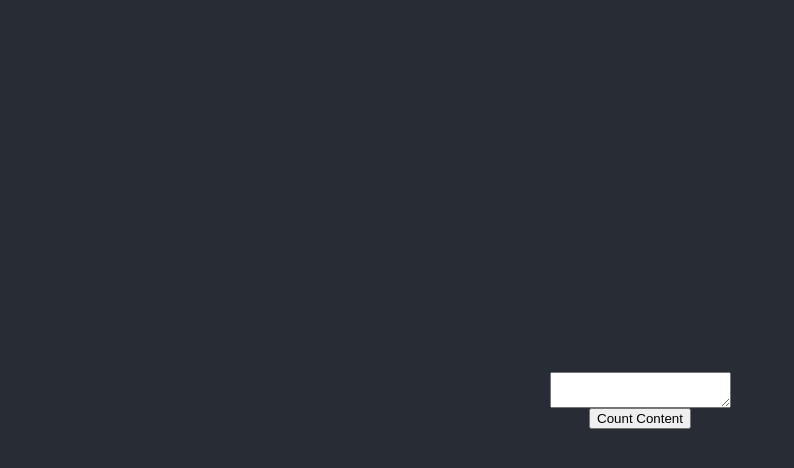
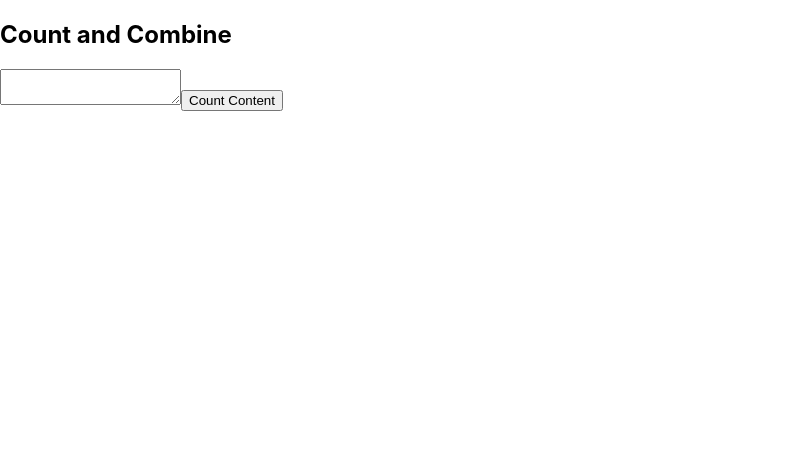
Before and after one commit to imcauley/CountAndCombine, a React (Create React App) app: page / in a window 1280 px wide. Shown: the top 468 px of the page, without its empty margins (0-794 px from the left). Built offline with nearby package versions, Linux system fonts and the light colour scheme.

Commit message:
delete rows

```diff
--- a/package.json
+++ b/package.json
@@ -36,5 +36,8 @@
       "last 1 firefox version",
       "last 1 safari version"
     ]
+  },
+  "devDependencies": {
+    "tailwindcss": "^3.4.0"
   }
 }
--- a/src/App.css
+++ /dev/null
@@ -1,38 +0,0 @@
-.App {
-  text-align: center;
-}
-
-.App-logo {
-  height: 40vmin;
-  pointer-events: none;
-}
-
-@media (prefers-reduced-motion: no-preference) {
-  .App-logo {
-    animation: App-logo-spin infinite 20s linear;
-  }
-}
-
-.App-header {
-  background-color: #282c34;
-  min-height: 100vh;
-  display: flex;
-  flex-direction: column;
-  align-items: center;
-  justify-content: center;
-  font-size: calc(10px + 2vmin);
-  color: white;
-}
-
-.App-link {
-  color: #61dafb;
-}
-
-@keyframes App-logo-spin {
-  from {
-    transform: rotate(0deg);
-  }
-  to {
-    transform: rotate(360deg);
-  }
-}
--- a/src/App.js
+++ b/src/App.js
@@ -1,4 +1,3 @@
-import "./App.css";
 import { useState } from "react";
 import { WordRow } from "./WordRow";
 import { DndProvider } from "react-dnd";
@@ -14,40 +13,65 @@ function App() {
   );
 
   function processData() {
-    var text = rawData.replace(/[^0-9a-z \n]/gi, "");
-    // text = text.replace(commonWordsRegex, '');
-    text = text.toLowerCase();
+    const lines = rawData.split("\n");
+    let data = {};
 
-    const lines = text.split("\n");
-    let data = {};
     for (const line of lines) {
-      const trimmed = line.trim();
-      if (data[trimmed] === undefined) {
-        data[trimmed] = 1;
+      const cleaned = processRow(line);
+
+      if (data[cleaned] === undefined) {
+        data[cleaned] = {
+          original: line,
+          visible: cleaned,
+          count: 1,
+        };
       } else {
-        data[trimmed] += 1;
+        // data[cleaned].count += 1;
       }
     }
 
-    setProcessedData(Object.entries(data));
+    console.log(Object.entries(data));
+    setProcessedData(Object.values(data));
+  }
+
+  function processRow(row) {
+    let text = row.replace(/[^0-9a-z \n]/gi, "");
+    text = text.toLowerCase();
+    text = text.trim();
+    return text;
+  }
+
+  function deleteRow(word) {
+    let data = processedData.filter((d) => d.visible !== word);
+    setProcessedData(data);
   }
 
   const processedRows = processedData.map((d) => (
-    <WordRow word={d[0]} count={d[1]} />
+    <WordRow word={d.visible} count={d.count} deleteThis={deleteRow} />
   ));
 
   return (
     <div className="App">
-      <header className="App-header">
+      <header className="App-header"></header>
+      <main>
         <DndProvider backend={HTML5Backend}>
-          <textarea
-            value={rawData}
-            onChange={(e) => setRawData(e.target.value)}
-          ></textarea>
-          <button onClick={processData}>Count Content</button>
-          <div>{processedRows}</div>
+          <div class="container justify-items-center">
+            <div class="">
+              <h2 class="text-4xl font-bold"> Count and Combine </h2>
+            </div>
+
+            <div class="">
+              <textarea
+                value={rawData}
+                onChange={(e) => setRawData(e.target.value)}
+              ></textarea>
+              <button onClick={processData}>Count Content</button>
+            </div>
+          </div>
+
+          <div class="">{processedRows}</div>
         </DndProvider>
-      </header>
+      </main>
     </div>
   );
 }
--- a/src/index.css
+++ b/src/index.css
@@ -1,3 +1,7 @@
+@tailwind base;
+@tailwind components;
+@tailwind utilities;
+
 body {
   margin: 0;
   font-family: -apple-system, BlinkMacSystemFont, 'Segoe UI', 'Roboto', 'Oxygen',
```
Also changed, not shown: 1 other file (tests, documents, lock files or other folders).
